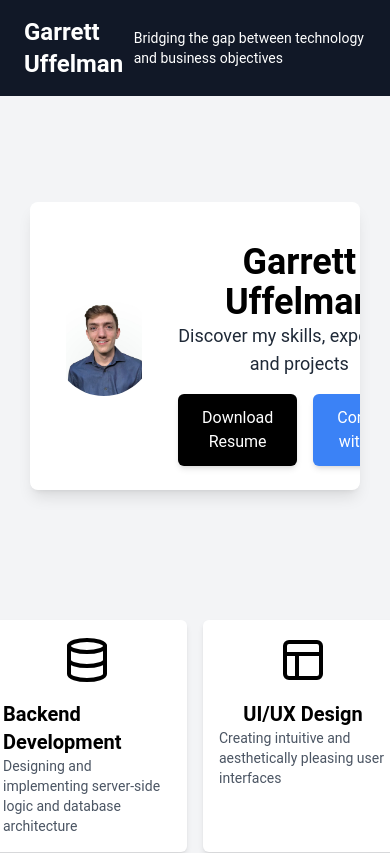
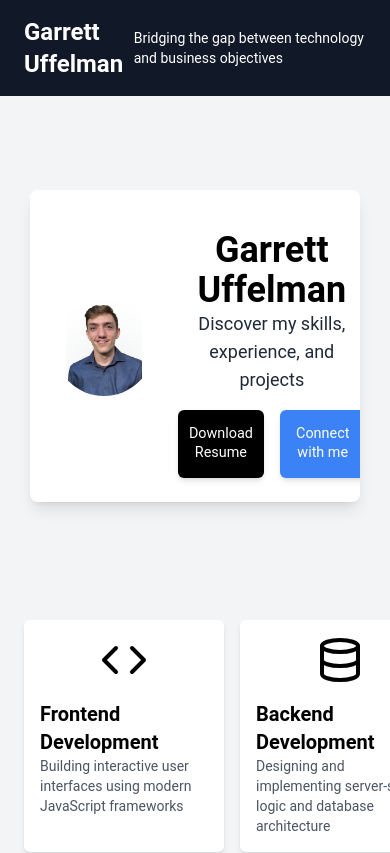
Before and after one commit to guffelman/garrettkeith.com, a Next.js app: page / in a window 390 px wide. Shown: the top 853 px of the page. Built offline with nearby package versions, Linux system fonts and the light colour scheme.

Commit message:
fixed some stuff on mobile

```diff
--- a/docker-compose.yml
+++ b/docker-compose.yml
@@ -7,5 +7,6 @@ services:
     volumes:
       - .:/app
       - /app/node_modules
+      - /app/.next
     environment:
       - NODE_ENV=development
--- a/src/components/card.tsx
+++ b/src/components/card.tsx
@@ -76,13 +76,13 @@ const Card: React.FC<CardProps> = ({ name, description, imgSrc }) => {
             <p className="text-lg text-gray-800">{description}</p>
             <div className="mt-4 flex gap-4">
             <Link
-                className="inline-flex items-center justify-center rounded-md bg-black px-6 py-3 text-white shadow-md"
+                className="btn inline-flex items-center justify-center rounded-md bg-black px-6 py-3 text-white text-lg shadow-md sm:px-4 sm:py-2 sm:text-base xs:px-2 xs:py-1 xs:text-sm"
                 href="https://cdn.gert.me/Garrett.Uffelman.Resume.pdf"
             >
                 Download Resume
             </Link>
             <Link
-                className="inline-flex items-center justify-center rounded-md bg-blue-500 px-6 py-3 text-white shadow-md"
+                className="btn inline-flex items-center justify-center rounded-md bg-blue-500 px-6 py-3 text-white text-lg shadow-md sm:px-4 sm:py-2 sm:text-base xs:px-2 xs:py-1 xs:text-sm"
                 href="https://www.linkedin.com/in/guffelman"
             >
                 Connect with me
--- a/src/pages/index.tsx
+++ b/src/pages/index.tsx
@@ -1,4 +1,5 @@
 /* eslint-disable @typescript-eslint/adjacent-overload-signatures */
+import Head from 'next/head'
 import Link from "next/link";
 import { JSX, SVGProps, useEffect } from "react";
 import Card from "../components/card";
@@ -6,6 +7,10 @@ export default function Component() {
   useEffect(activateKonamiCode, []);
   return (
     <div className="flex min-h-screen flex-col font-sans">
+      <Head>
+        <title>GarrettKeith.com</title>
+        <link rel="icon" href="https://cdn.gert.me/favicon.ico" />
+      </Head>
       <header className="flex items-center justify-between bg-gray-900 px-6 py-4 text-white">
         <div className="text-2xl font-bold">Garrett Uffelman</div>
         <div className="text-sm">
@@ -20,7 +25,7 @@ export default function Component() {
             imgSrc="/me.jpg"
           />
         </section>
-        <section className="flex justify-center overflow-x-scroll p-6">
+        <section className="flex sm:justify-center overflow-x-scroll sm:overflow-hidden p-6">
           <div className="flex gap-4">
             <div className="flex w-[200px] transform flex-col items-center rounded-md bg-white p-4 shadow-md transition duration-500 ease-in-out hover:scale-110">
               <CodeIcon className="mb-4 h-12 w-12" />
--- a/src/styles/globals.css
+++ b/src/styles/globals.css
@@ -21,5 +21,23 @@ body {
         height: 100%;
         /* background: linear-gradient(to right, rgba(255, 255, 255, 0) 0%, rgba(232, 232, 232, 0.5) 50%, rgba(255, 255, 255, 0) 100%); */
         transform: rotate(30deg);
+}
 
+/* Add this media query */
+@media only screen and (max-width: 600px) {
+
+    .card {
+      width: 100%;
+      height: auto;
     }
+
+    .btn {
+        width: 22vw;
+        height: 8vh;
+        font-size: .9rem;
+        /* font line height */
+        line-height: 1.3;
+    }
+
+    /* Add responsive styles for the card content if needed */
+  }
```
Lines whose indentation alone changed are shown as unchanged.
